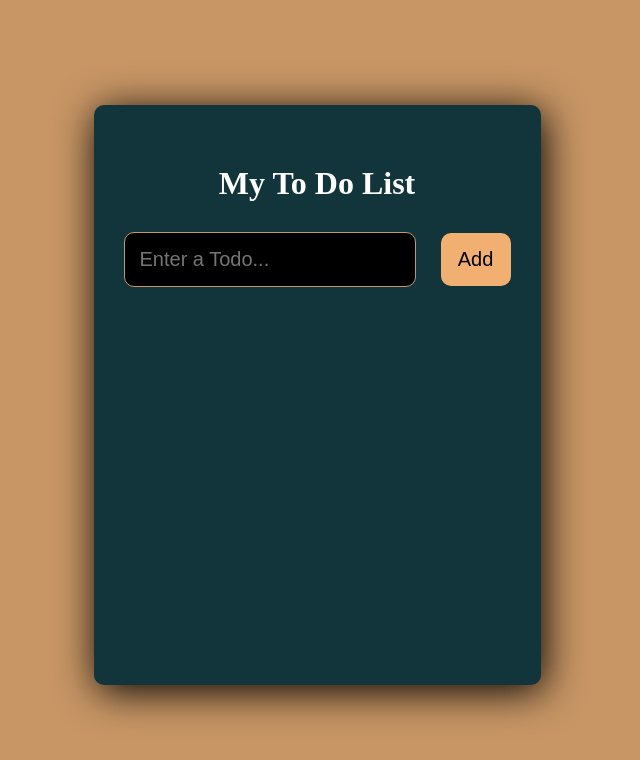
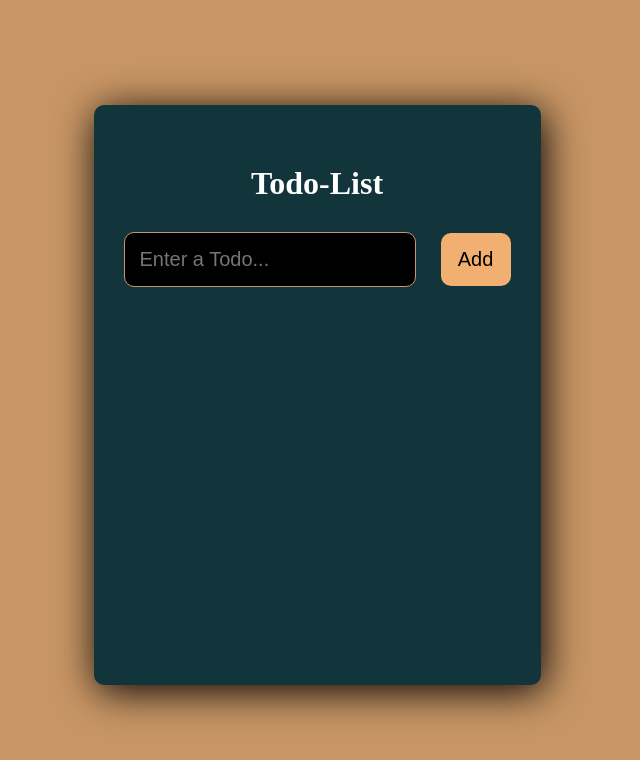
Before and after one commit to adilraees786/Todo-list-using-react.js, a React (Vite) app: page / in a window 1280 px wide. Shown: the top 760 px of the page, without its empty margins (323-963 px from the left). Built offline with nearby package versions, Linux system fonts and the light colour scheme.

Commit message:
Ftodolist

```diff
--- a/src/components/Header.jsx
+++ b/src/components/Header.jsx
@@ -3,7 +3,7 @@ import React from "react"
 const Header = () =>{
     return (
         <div className="header">
-            <h1>My To Do List</h1>
+            <h1>Todo-List</h1>
         </div>
     )
 }
```
